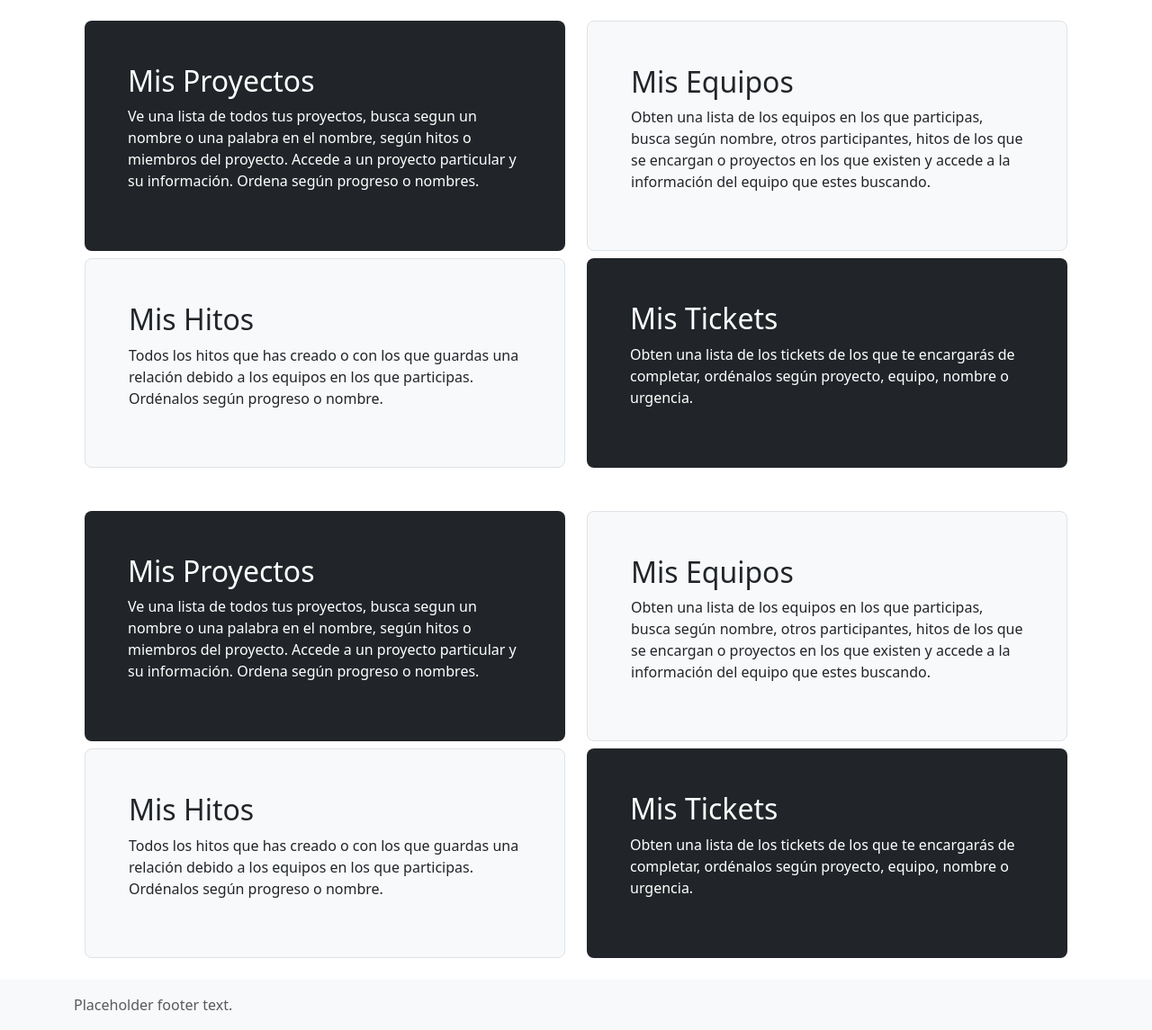
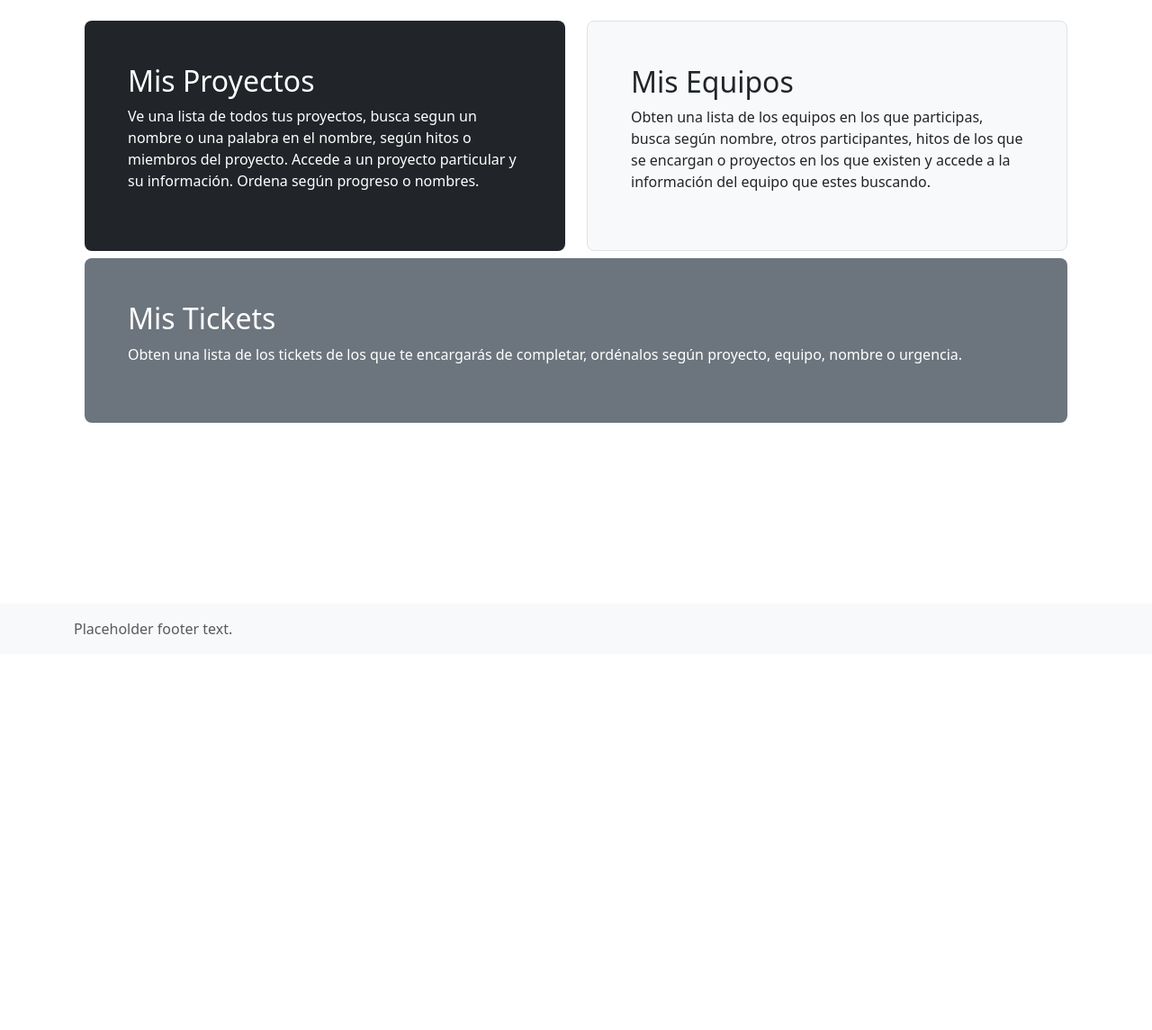
Before and after one commit to ger-rinaldi/promanager, a Python web app: template app/templates/user/dashboard.html in a window 1280 px wide. Shown: the part 73-1218 px from the top of the page at 90% size. After the commit the page ends 778 px from the top, so only its background shows below. Run offline with Jinja, Linux system fonts and the light colour scheme; the template is opened without the code that fills it, so the values that code supplies are empty.

Commit message:
fix: quitar divs repetidos de dashboard, quitar hitos

```diff
--- a/app/templates/user/dashboard.html
+++ b/app/templates/user/dashboard.html
@@ -33,21 +33,9 @@
     </div>
   </div>
   <div class="row align-items-md-stretch">
-    <div class="col-md-6">
-      <a href="/usuario/hito" class="text-decoration-none">
-        <div class="h-100 p-5 bg-light text-dark border rounded-3">
-          <h2>Mis Hitos</h2>
-          <p>
-            Todos los hitos que has creado o con los que guardas una relación
-            debido a los equipos en los que participas. Ordénalos según progreso
-            o nombre.
-          </p>
-        </div>
-      </a>
-    </div>
-    <div class="col-md-6">
+    <div class="col">
       <a href="/usuario/ticket" class="text-decoration-none">
-        <div class="h-100 p-5 text-white bg-dark rounded-3">
+        <div class="h-100 p-5 text-white bg-secondary rounded-3">
           <h2>Mis Tickets</h2>
           <p>
             Obten una lista de los tickets de los que te encargarás de
@@ -58,59 +46,5 @@
     </div>
   </div>
 </div>
-<div class="container py-4">
-  <div class="row align-items-md-stretch mb-2">
-    <div class="col-md-6">
-      <a href="#" class="text-decoration-none">
-        <div class="h-100 p-5 text-white bg-dark rounded-3">
-          <h2>Mis Proyectos</h2>
-          <p>
-            Ve una lista de todos tus proyectos, busca segun un nombre o una
-            palabra en el nombre, según hitos o miembros del proyecto. Accede a
-            un proyecto particular y su información. Ordena según progreso o
-            nombres.
-          </p>
-        </div>
-      </a>
-    </div>
-    <div class="col-md-6">
-      <a href="#" class="text-decoration-none">
-        <div class="h-100 p-5 bg-light text-dark border rounded-3">
-          <h2>Mis Equipos</h2>
-          <p>
-            Obten una lista de los equipos en los que participas, busca según
-            nombre, otros participantes, hitos de los que se encargan o
-            proyectos en los que existen y accede a la información del equipo
-            que estes buscando.
-          </p>
-        </div>
-      </a>
-    </div>
-  </div>
-  <div class="row align-items-md-stretch">
-    <div class="col-md-6">
-      <a href="#" class="text-decoration-none">
-        <div class="h-100 p-5 bg-light text-dark border rounded-3">
-          <h2>Mis Hitos</h2>
-          <p>
-            Todos los hitos que has creado o con los que guardas una relación
-            debido a los equipos en los que participas. Ordénalos según progreso
-            o nombre.
-          </p>
-        </div>
-      </a>
-    </div>
-    <div class="col-md-6">
-      <a href="#" class="text-decoration-none">
-        <div class="h-100 p-5 text-white bg-dark rounded-3">
-          <h2>Mis Tickets</h2>
-          <p>
-            Obten una lista de los tickets de los que te encargarás de
-            completar, ordénalos según proyecto, equipo, nombre o urgencia.
-          </p>
-        </div>
-      </a>
-    </div>
-  </div>
-</div>
+
 {% endblock %}
```
